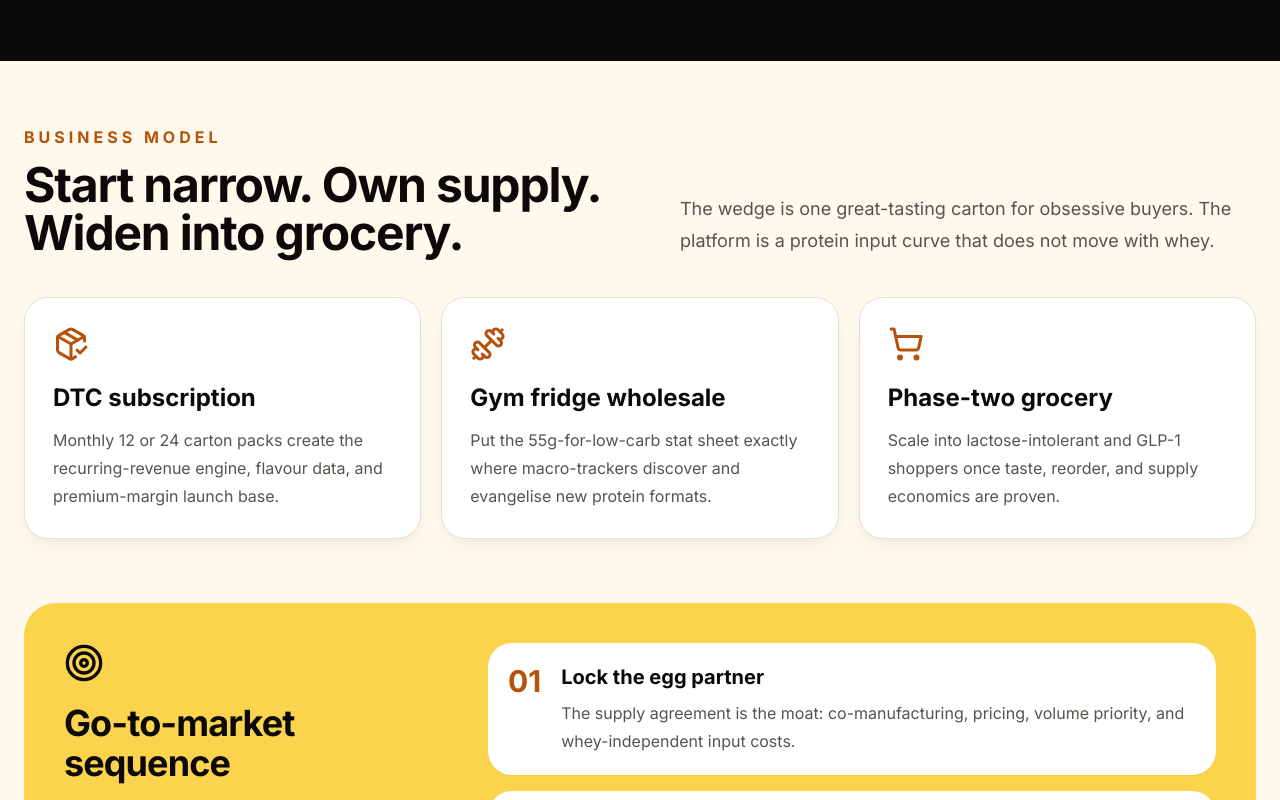
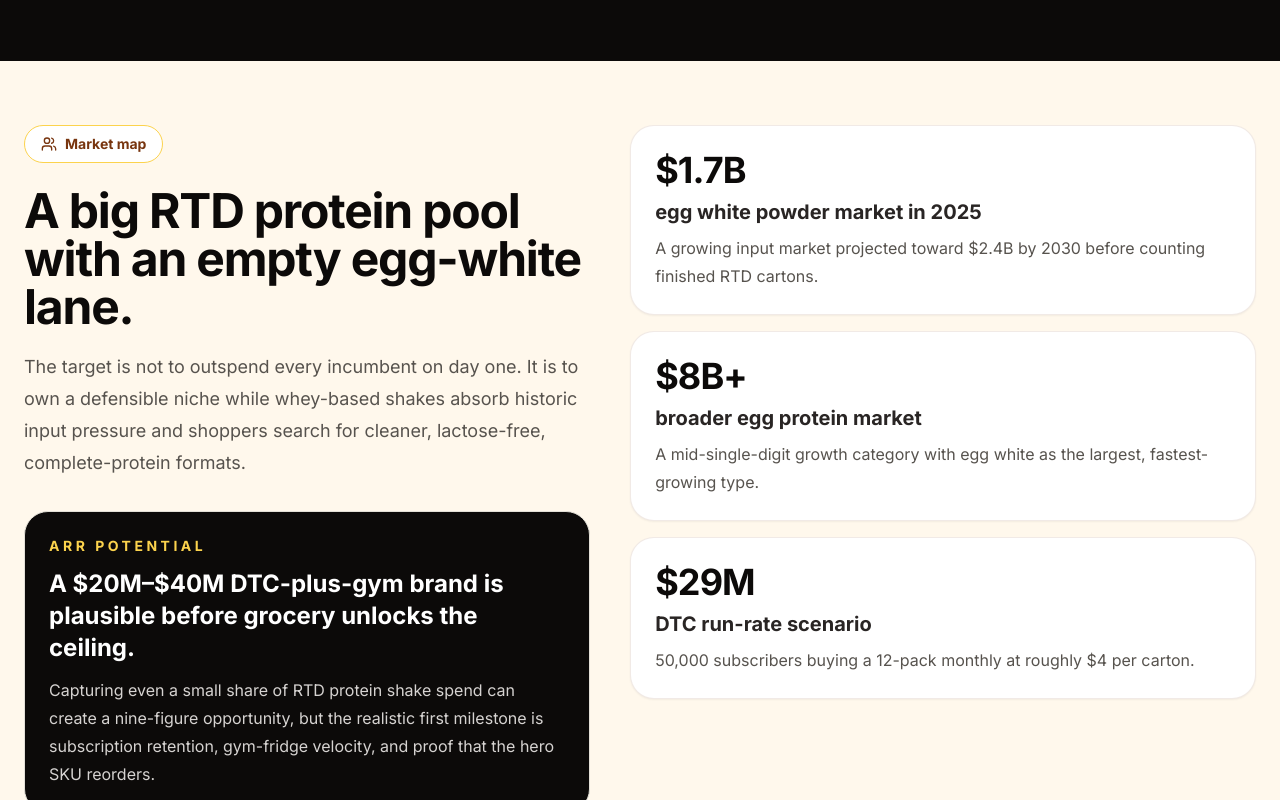
Before and after one commit to march-dave/react-next-anycase, a Next.js app: page /egg-white-protein-drinks in a window 1280 px wide. Shown: the part 1500-2300 px from the top of the page. Built offline with nearby package versions, Linux system fonts and the light colour scheme.

Commit message:
Expand egg white protein drinks page

```diff
--- a/pages/egg-white-protein-drinks.js
+++ b/pages/egg-white-protein-drinks.js
@@ -11,6 +11,8 @@ import {
   Sparkles,
   Target,
   TrendingUp,
+  Trophy,
+  Users,
 } from 'lucide-react'
 
 const stats = [
@@ -59,6 +61,27 @@ const launchSteps = [
   { step: '04', title: 'Prove taste in public', body: 'Run blind taste tests against Premier Protein, Fairlife-style shakes, and plant-based RTDs before grocery meetings.' },
 ]
 
+const marketSignals = [
+  { value: '$1.7B', label: 'egg white powder market in 2025', detail: 'A growing input market projected toward $2.4B by 2030 before counting finished RTD cartons.' },
+  { value: '$8B+', label: 'broader egg protein market', detail: 'A mid-single-digit growth category with egg white as the largest, fastest-growing type.' },
+  { value: '$29M', label: 'DTC run-rate scenario', detail: '50,000 subscribers buying a 12-pack monthly at roughly $4 per carton.' },
+]
+
+const competitors = [
+  {
+    title: 'Whey RTD incumbents',
+    body: 'Premier Protein, Fairlife-style shakes, and other leaders own shelf space, but their input curve is exposed while whey prices remain elevated.',
+  },
+  {
+    title: 'Plant-based RTDs',
+    body: 'Pea, soy, and Ripple-style alternatives avoid dairy but still fight taste perception and amino-acid skepticism that egg white can sidestep.',
+  },
+  {
+    title: 'Egg producers and powders',
+    body: 'The Greek original, large egg companies, and powder tubs prove supply and demand exist, but nobody has made the mainstream English-market carton yet.',
+  },
+]
+
 export default function EggWhiteProteinDrinks() {
   return (
     <div className="min-h-screen bg-[#fff8ec] text-stone-950">
@@ -78,6 +101,7 @@ export default function EggWhiteProteinDrinks() {
           </a>
           <nav className="hidden items-center gap-7 text-sm font-semibold text-stone-700 md:flex">
             <a href="#why-now" className="hover:text-stone-950">Why now</a>
+            <a href="#market" className="hover:text-stone-950">Market</a>
             <a href="#model" className="hover:text-stone-950">Model</a>
             <a href="#launch" className="hover:text-stone-950">Launch</a>
             <a href="#risks" className="hover:text-stone-950">Risks</a>
@@ -165,6 +189,41 @@ export default function EggWhiteProteinDrinks() {
           </div>
         </section>
 
+        <section id="market" className="mx-auto max-w-7xl px-6 py-16">
+          <div className="grid gap-10 lg:grid-cols-[0.95fr_1.05fr] lg:items-start">
+            <div>
+              <div className="inline-flex items-center gap-2 rounded-full border border-amber-300 bg-white px-4 py-2 text-sm font-black text-amber-900">
+                <Users className="h-4 w-4" /> Market map
+              </div>
+              <h2 className="mt-6 text-4xl font-black tracking-tight md:text-5xl">
+                A big RTD protein pool with an empty egg-white lane.
+              </h2>
+              <p className="mt-5 text-lg leading-8 text-stone-600">
+                The target is not to outspend every incumbent on day one. It is to own a defensible niche
+                while whey-based shakes absorb historic input pressure and shoppers search for cleaner,
+                lactose-free, complete-protein formats.
+              </p>
+              <div className="mt-8 rounded-3xl border border-stone-200 bg-stone-950 p-6 text-white">
+                <p className="text-sm font-black uppercase tracking-[0.25em] text-amber-300">ARR potential</p>
+                <p className="mt-3 text-2xl font-black">A $20M–$40M DTC-plus-gym brand is plausible before grocery unlocks the ceiling.</p>
+                <p className="mt-3 leading-7 text-stone-300">
+                  Capturing even a small share of RTD protein shake spend can create a nine-figure opportunity,
+                  but the realistic first milestone is subscription retention, gym-fridge velocity, and proof that the hero SKU reorders.
+                </p>
+              </div>
+            </div>
+            <div className="grid gap-4">
+              {marketSignals.map((signal) => (
+                <article key={signal.label} className="rounded-3xl border border-amber-900/10 bg-white p-6 shadow-sm">
+                  <p className="text-4xl font-black tracking-tight text-stone-950">{signal.value}</p>
+                  <h3 className="mt-2 text-xl font-black text-stone-800">{signal.label}</h3>
+                  <p className="mt-2 leading-7 text-stone-600">{signal.detail}</p>
+                </article>
+              ))}
+            </div>
+          </div>
+        </section>
+
         <section id="model" className="mx-auto max-w-7xl px-6 py-16">
           <div className="flex flex-col justify-between gap-6 md:flex-row md:items-end">
             <div>
@@ -181,6 +240,30 @@ export default function EggWhiteProteinDrinks() {
                 <p className="mt-3 leading-7 text-stone-600">{card.body}</p>
               </article>
             ))}
+          </div>
+        </section>
+
+        <section className="mx-auto max-w-7xl px-6 pb-16">
+          <div className="rounded-[2rem] border border-stone-200 bg-white p-6 shadow-xl shadow-amber-900/5 md:p-10">
+            <div className="flex flex-col gap-5 md:flex-row md:items-end md:justify-between">
+              <div>
+                <div className="inline-flex items-center gap-2 rounded-full bg-amber-100 px-4 py-2 text-sm font-black text-amber-900">
+                  <Trophy className="h-4 w-4" /> Competition
+                </div>
+                <h2 className="mt-5 text-4xl font-black tracking-tight">The category leader slot is still empty.</h2>
+              </div>
+              <p className="max-w-xl text-lg leading-8 text-stone-600">
+                The threat is not that egg white RTD fails. The threat is that a major egg producer or whey incumbent sees the same arbitrage and ships first.
+              </p>
+            </div>
+            <div className="mt-8 grid gap-5 md:grid-cols-3">
+              {competitors.map((competitor) => (
+                <article key={competitor.title} className="rounded-3xl bg-stone-50 p-6">
+                  <h3 className="text-2xl font-black">{competitor.title}</h3>
+                  <p className="mt-3 leading-7 text-stone-600">{competitor.body}</p>
+                </article>
+              ))}
+            </div>
           </div>
         </section>
 
@@ -228,6 +311,20 @@ export default function EggWhiteProteinDrinks() {
             </div>
           </div>
         </section>
+
+        <section className="border-t border-amber-900/10 bg-white">
+          <div className="mx-auto max-w-5xl px-6 py-16 text-center">
+            <p className="font-black uppercase tracking-[0.3em] text-amber-700">Validation sprint</p>
+            <h2 className="mt-4 text-4xl font-black tracking-tight md:text-5xl">Source cartons, serve 100 protein obsessives, measure finish rate and reorder.</h2>
+            <p className="mx-auto mt-5 max-w-3xl text-lg leading-8 text-stone-600">
+              The cheapest proof is not a national launch. It is the Greek carton, a white-label pilot, or a small co-manufactured batch in front of the buyers who already read nutrition labels like spec sheets.
+              If they finish the drink, share the macro screenshot, and subscribe, the grocery story writes itself.
+            </p>
+            <a href="#top" className="mt-8 inline-flex items-center justify-center gap-2 rounded-full bg-stone-950 px-6 py-3 font-bold text-white shadow-xl shadow-stone-900/20 hover:bg-stone-800">
+              Crack on <ArrowRight className="h-4 w-4" />
+            </a>
+          </div>
+        </section>
       </main>
     </div>
   )
```
